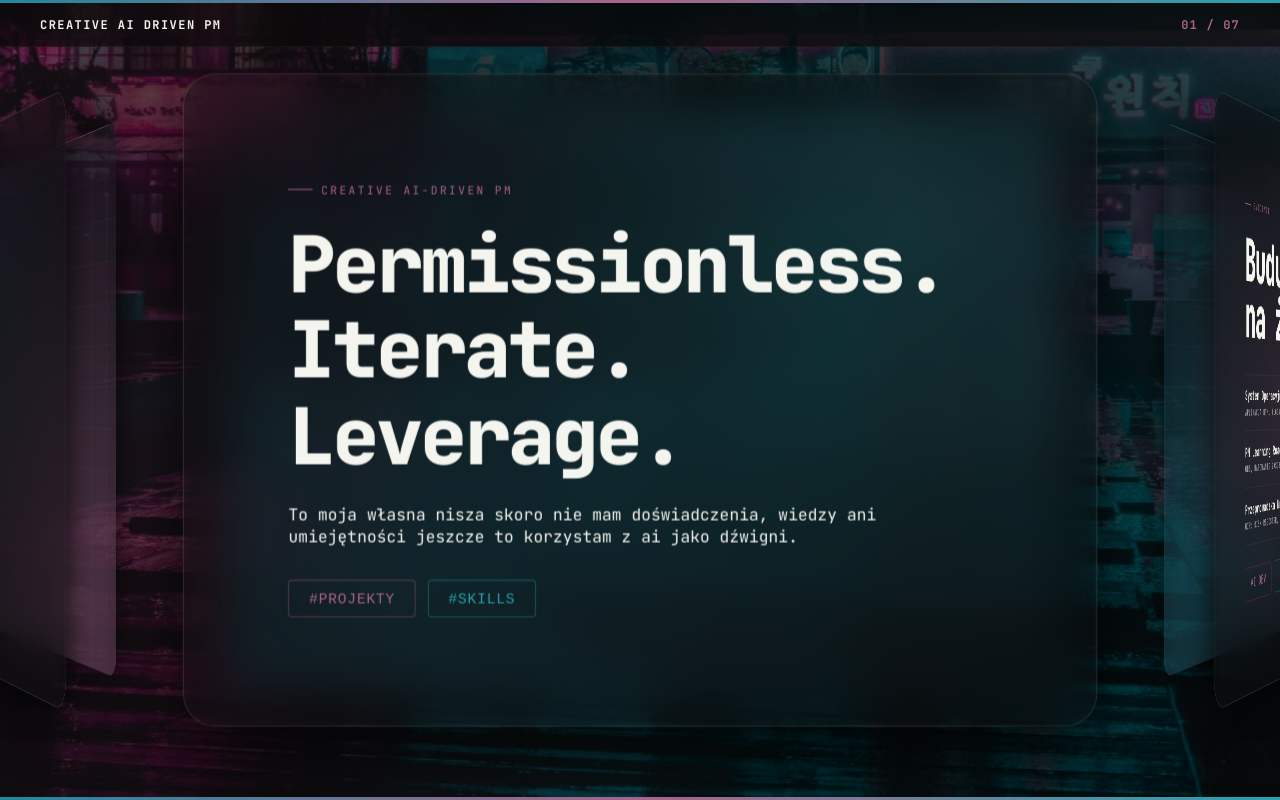
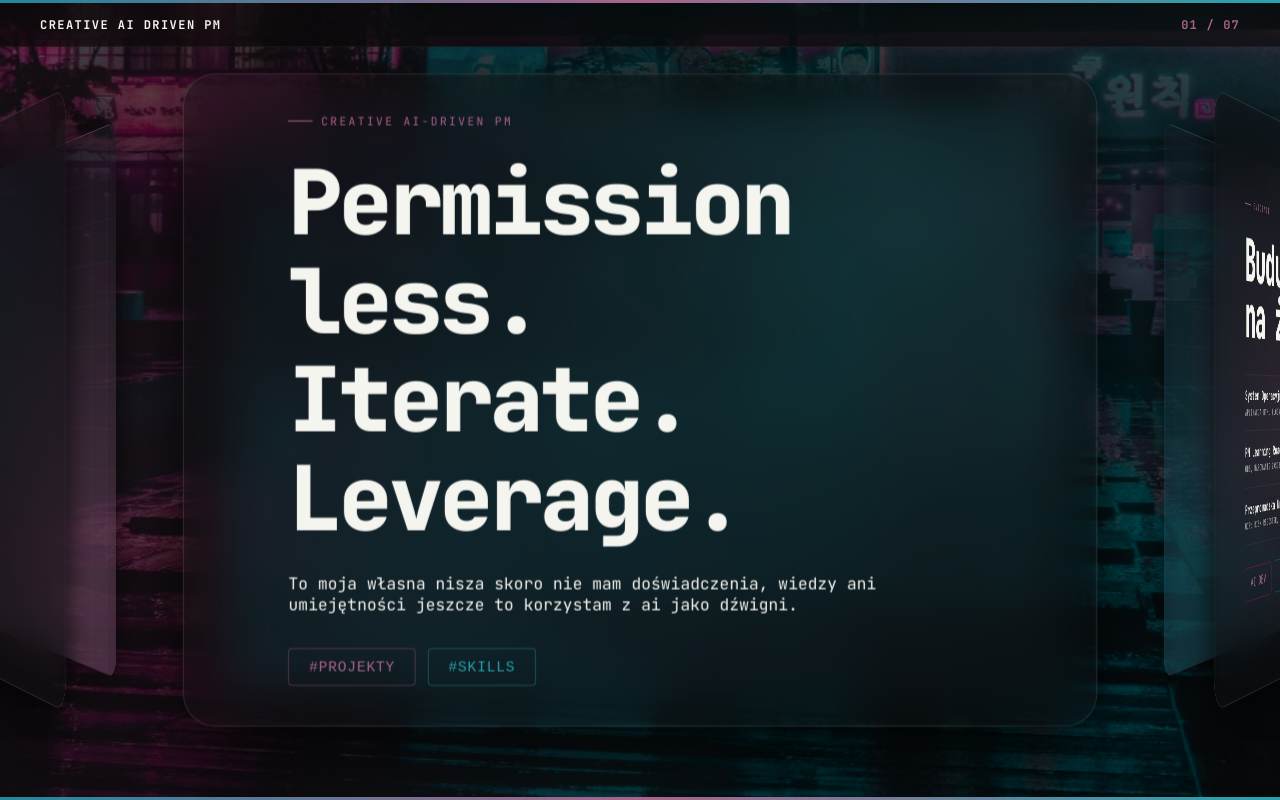
Before and after one commit to ch3sh1r3xx11/portfolio2026, a plain HTML site: page index.html in a window 1280 px wide. Drawn offline with Linux system fonts and the light colour scheme.

Commit message:
style: force break hero title at 'less.' and increase clamp size

```diff
--- a/index.html
+++ b/index.html
@@ -276,7 +276,7 @@
             <div class="panel-bg"></div>
             <div class="panel-content">
                 <div class="hero-eyebrow">Creative AI-Driven PM</div>
-                <h1 class="hero-title" style="font-size:clamp(3.0rem, 8vw, 4.8rem);line-height:1.1;">Permissionless.<br>Iterate.<br>Leverage.</h1>
+                <h1 class="hero-title" style="font-size:clamp(3.3rem, 8vw, 5.5rem);line-height:1.1;">Permission<br>less.<br>Iterate.<br>Leverage.</h1>
                 <p class="hero-subtitle">To moja własna nisza skoro nie mam doświadczenia, wiedzy ani umiejętności jeszcze to korzystam z ai jako dźwigni.</p>
                 <div class="stack-wrap" style="margin-top: 2rem">
                     <a href="#projekty" onclick="goTo(1);return false;" class="chip" style="border-color:rgba(169,99,139,0.4);color:var(--magenta)">#PROJEKTY</a>
```
